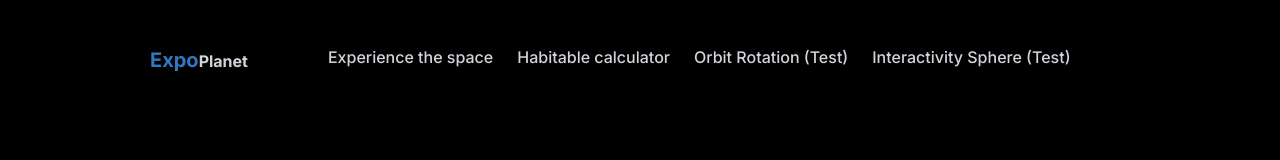
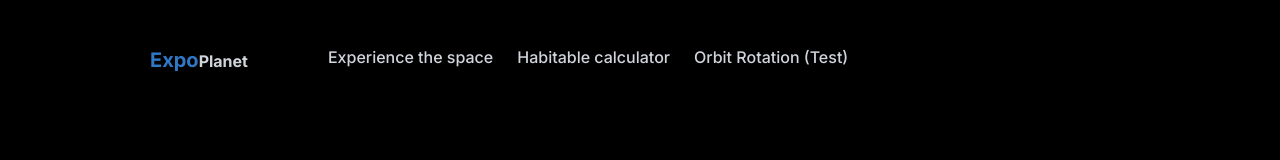
Before and after one commit to ManojaD2004/nasa-space-app-2024-final-submission, a Next.js app in the folder client/: page /habitable-calculator in a window 1280 px wide. Shown: the top 160 px of the page. Built offline with nearby package versions, Linux system fonts and the light colour scheme.

Commit message:
header update

```diff
--- a/client/src/app/habitable-calculator/components/Header.js
+++ b/client/src/app/habitable-calculator/components/Header.js
@@ -1,10 +1,9 @@
-import Image from 'next/image'
-import React from 'react'
+import Image from "next/image";
+import React from "react";
 
-import Link from 'next/link';
+import Link from "next/link";
 
 export default function Header() {
-
   return (
     <div className="h-[15vh] bg-black p-4 z-10 w-full px-[150px] flex justify-between items-center">
       <div className="flex gap-20 text-gray-300">
@@ -21,11 +20,8 @@ export default function Header() {
           <a target="_blank" href={"/orbit-rotation"}>
             {"Orbit Rotation (Test)"}
           </a>
-        <a target="_blank" href={"/interactive"}>
-          {"Interactivity Sphere (Test)"}
-        </a>
         </ul>
       </div>
     </div>
-  )
-};
+  );
+}
--- a/client/src/app/page.js
+++ b/client/src/app/page.js
@@ -19,9 +19,6 @@ export default function Home() {
             <a target="_blank" href={"/orbit-rotation"}>
               {"Orbit Rotation (Test)"}
             </a>
-            <a target="_blank" href={"/interactive"}>
-              {"Interactivity Sphere (Test)"}
-            </a>
           </ul>
         </div>
       </div>
```
Lines whose indentation alone changed are shown as unchanged.
